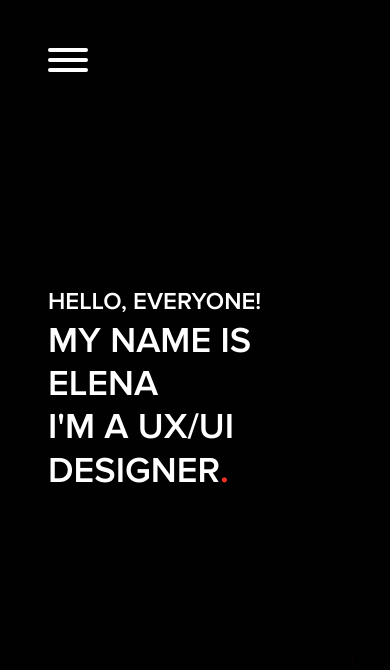
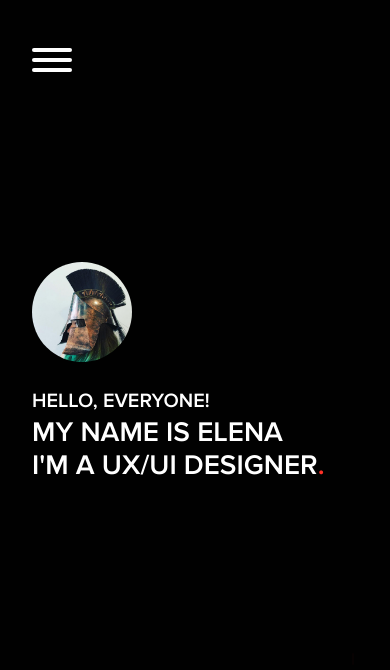
Before and after one commit to rdhlb/helen-homepage, a website: page app/index.html in a window 390 px wide. Shown: the top 670 px of the page. Drawn offline with Linux system fonts and the light colour scheme.

Commit message:
portrait-photo was added to first slide

```diff
--- a/app/index.html
+++ b/app/index.html
@@ -15,13 +15,13 @@
 	<link rel="apple-touch-icon" sizes="114x114" href="img/favicon/apple-touch-icon-114x114.png">
 
 	<!-- Chrome, Firefox OS and Opera -->
-	<meta name="theme-color" content="#ff3127">
+	<meta name="theme-color" content="#000">
 	<!-- Windows Phone -->
-	<meta name="msapplication-navbutton-color" content="#ff3127">
+	<meta name="msapplication-navbutton-color" content="#000">
 	<!-- iOS Safari -->
-	<meta name="apple-mobile-web-app-status-bar-style" content="#ff3127">
+	<meta name="apple-mobile-web-app-status-bar-style" content="#000">
 
-	<style>body { opacity: 1; overflow-x: hidden; } html { background-color: #f5f5f5; }</style>
+	<style>body { opacity: 1; overflow-x: hidden; } html { background-color: #f8f8f8; }</style>
 	<link rel="stylesheet" href="css/main.css">
 
 </head>
@@ -77,6 +77,9 @@
 							</nav>
 
 							<div class="page-header__greeting-wrapper">
+								<div class="photo-mobile">
+									<img src="img/portrait.jpg" width="683" height="768" alt="Портрет Елены">
+								</div>
 								<b class="page-header__greeting">Hello, everyone!</b>
 								<h1 class="page-header__about-me">My name is Elena<br> I'm a UX/UI Designer<span>.</span></h1>
 							</div>
--- a/app/sass/_media.sass
+++ b/app/sass/_media.sass
@@ -26,6 +26,17 @@
 		flex-basis: 100%
 		width: 100%
 
+	.photo-mobile
+		position: relative
+		display: block
+		max-width: 100px
+		max-height: 100px
+		overflow: hidden
+		border-radius: 50%
+		margin-bottom: 1.5em
+		img
+			width: 100%
+			height: 100%
 
 /* Small Devices, Tablets */
 @media only screen and (max-width : 768px)
@@ -142,8 +153,8 @@
 /* Extra Small Devices, Phones */
 @media only screen and (max-width : 480px)
 	.page-header__wrapper
-		// margin-left: 3em
-		// margin-right: 3em
+		margin-left: 2em
+		margin-right: 3em
 
 	.slide__wrapper
 		margin-right: 2em
@@ -155,6 +166,16 @@
 
 	.slide__description
 		display: none
+
+	.page-header__greeting-wrapper
+		margin-bottom: 2em
+
+	.page-header__greeting
+		font-size: 1.25em
+
+	.page-header__about-me
+		font-size: 1.75em
+
 
 /* Custom, iPhone Retina */
 @media only screen and (max-width : 320px)
--- a/app/sass/main.sass
+++ b/app/sass/main.sass
@@ -78,7 +78,7 @@ body
 	img
 		width: 100%
 		height: 100%
-		object-fit: cover //don't forget to apply polyfill to project
+		object-fit: cover // in case when JS off
 
 .menu
 	line-height: 1
@@ -445,4 +445,7 @@ body
 .slide__link-wrapper
 	text-decoration: none
 
+.photo-mobile
+	display: none
+
 @import "media" // Всегда в конце
```
Also changed, not shown: app/css/main.css, dist/css/main.css, dist/img/projects/e-space-full.png (added), dist/img/projects/espace.png (deleted), dist/img/projects/fayna-full.png (added), dist/img/projects/food-app-full.png (added), dist/img/projects/may-foods-full.png (added), dist/img/projects/street-burgers-full.png (added), dist/img/projects/street-burgers.png, dist/index.html, dist/js/common.js, dist/js/libs.min.js.
